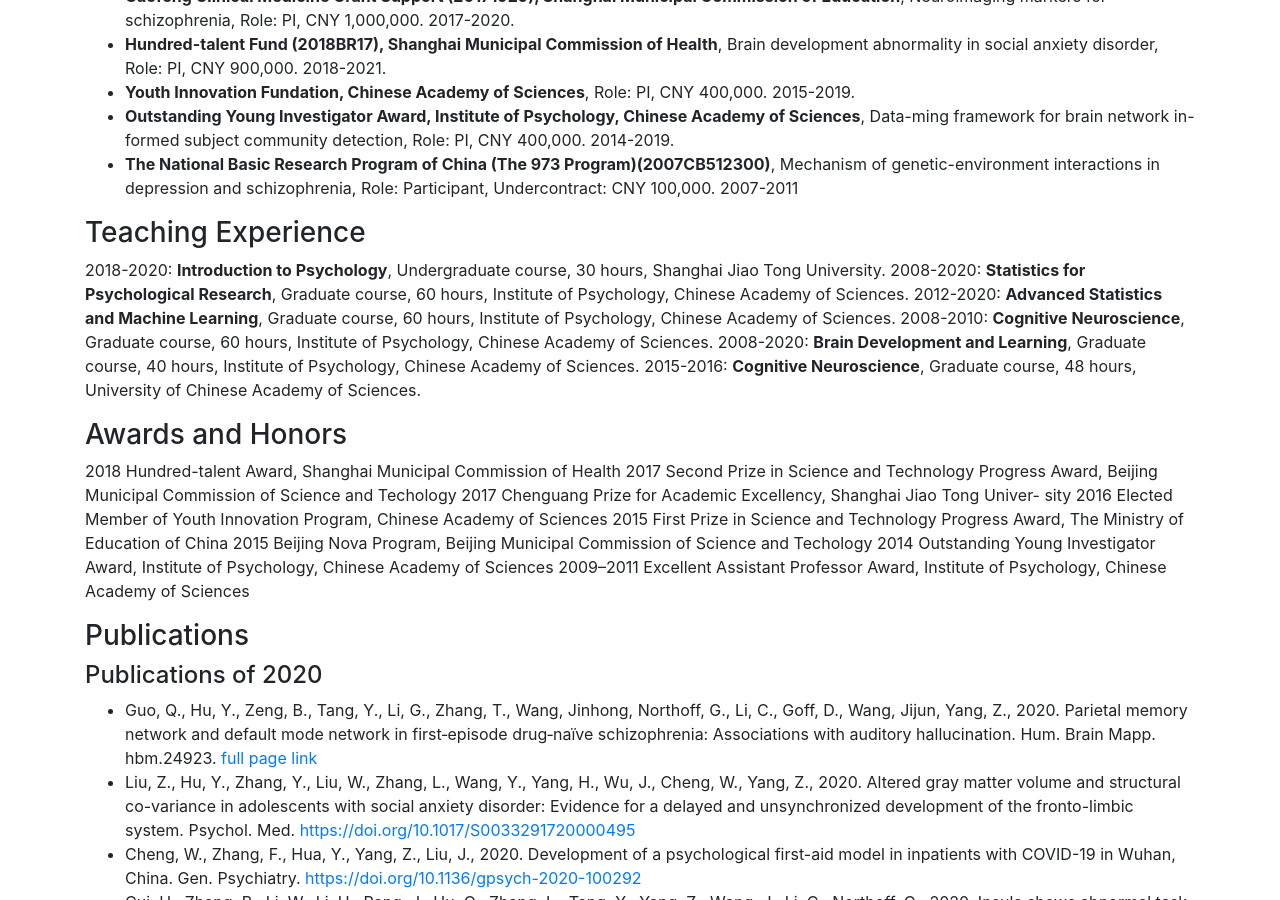
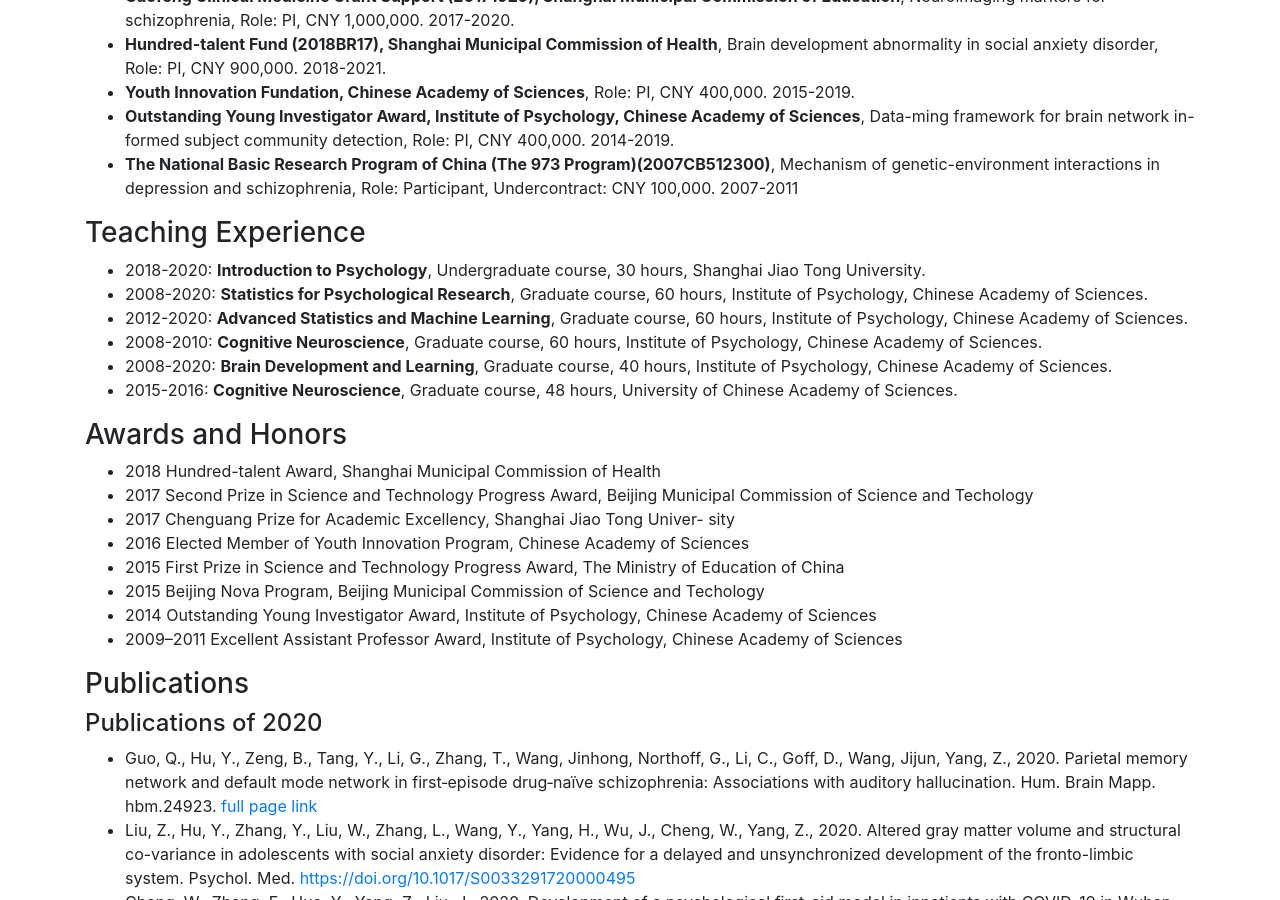
Before and after one commit to PHI-group/phi-group.github.io, a Jekyll site: the page built from scholarpages/yangz.md, in a window 1280 px wide and 900 px high, scrolled down 1588 px. Built offline with Jekyll 4.4.1, drawn with Linux system fonts in a browser that asks for light colours.

```diff
--- a/scholarpages/yangz.md
+++ b/scholarpages/yangz.md
@@ -50,23 +50,23 @@ Beijing, China.
 - **The National Basic Research Program of China (The 973 Program)(2007CB512300)**, Mechanism of genetic-environment interactions in depression and schizophrenia, Role: Participant, Undercontract: CNY 100,000. 2007-2011
 
 ### Teaching Experience
-2018-2020: **Introduction to Psychology**, Undergraduate course, 30 hours, Shanghai Jiao Tong University.
-2008-2020: **Statistics for Psychological Research**, Graduate course, 60 hours, Institute of Psychology, Chinese Academy of Sciences.
-2012-2020: **Advanced Statistics and Machine Learning**, Graduate course, 60 hours, Institute of Psychology, Chinese Academy of Sciences.
-2008-2010: **Cognitive Neuroscience**, Graduate course, 60 hours, Institute of Psychology, Chinese Academy of Sciences.
-2008-2020: **Brain Development and Learning**, Graduate course, 40 hours, Institute of Psychology, Chinese Academy of Sciences.
-2015-2016: **Cognitive Neuroscience**, Graduate course, 48 hours, University of Chinese Academy of Sciences.
+- 2018-2020: **Introduction to Psychology**, Undergraduate course, 30 hours, Shanghai Jiao Tong University.
+- 2008-2020: **Statistics for Psychological Research**, Graduate course, 60 hours, Institute of Psychology, Chinese Academy of Sciences.
+- 2012-2020: **Advanced Statistics and Machine Learning**, Graduate course, 60 hours, Institute of Psychology, Chinese Academy of Sciences.
+- 2008-2010: **Cognitive Neuroscience**, Graduate course, 60 hours, Institute of Psychology, Chinese Academy of Sciences.
+- 2008-2020: **Brain Development and Learning**, Graduate course, 40 hours, Institute of Psychology, Chinese Academy of Sciences.
+- 2015-2016: **Cognitive Neuroscience**, Graduate course, 48 hours, University of Chinese Academy of Sciences.
 
 ### Awards and Honors
-2018 Hundred-talent Award, Shanghai Municipal Commission of Health
-2017 Second Prize in Science and Technology Progress Award, Beijing
+- 2018 Hundred-talent Award, Shanghai Municipal Commission of Health
+- 2017 Second Prize in Science and Technology Progress Award, Beijing
 Municipal Commission of Science and Techology
-2017 Chenguang Prize for Academic Excellency, Shanghai Jiao Tong Univer- sity
-2016 Elected Member of Youth Innovation Program, Chinese Academy of Sciences
-2015 First Prize in Science and Technology Progress Award, The Ministry of Education of China
-2015 Beijing Nova Program, Beijing Municipal Commission of Science and Techology
-2014 Outstanding Young Investigator Award, Institute of Psychology, Chinese Academy of Sciences
-2009–2011 Excellent Assistant Professor Award, Institute of Psychology, Chinese Academy of Sciences
+- 2017 Chenguang Prize for Academic Excellency, Shanghai Jiao Tong Univer- sity
+- 2016 Elected Member of Youth Innovation Program, Chinese Academy of Sciences
+- 2015 First Prize in Science and Technology Progress Award, The Ministry of Education of China
+- 2015 Beijing Nova Program, Beijing Municipal Commission of Science and Techology
+- 2014 Outstanding Young Investigator Award, Institute of Psychology, Chinese Academy of Sciences
+- 2009–2011 Excellent Assistant Professor Award, Institute of Psychology, Chinese Academy of Sciences
 
 
 ### Publications
```
